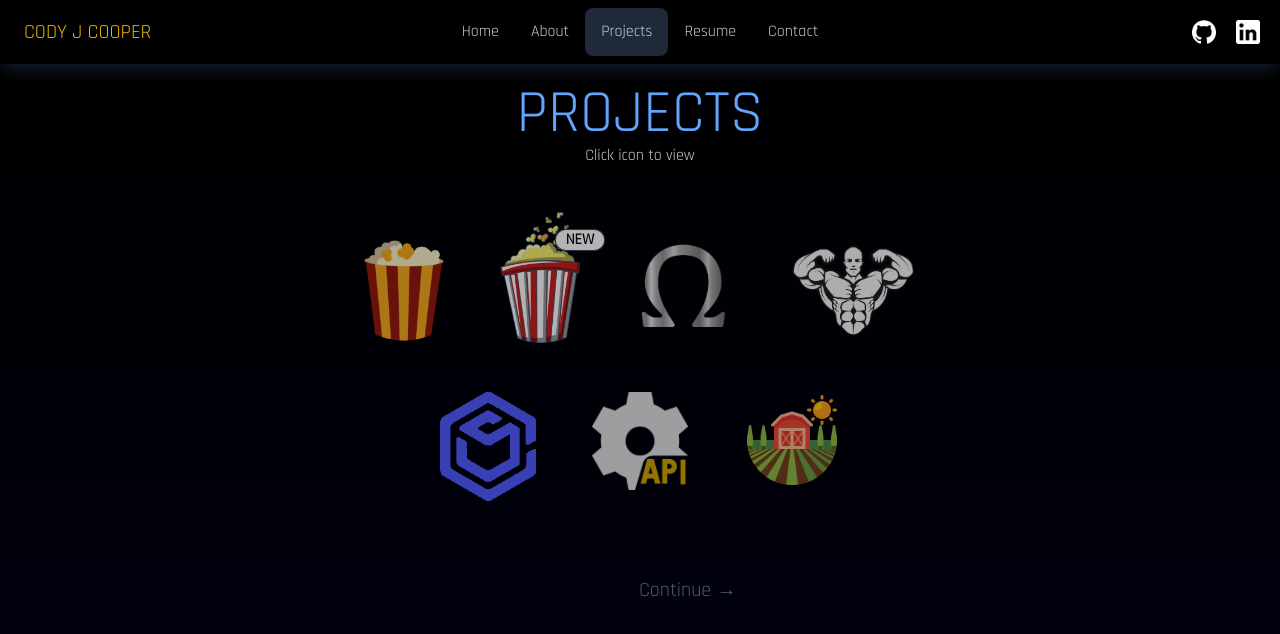
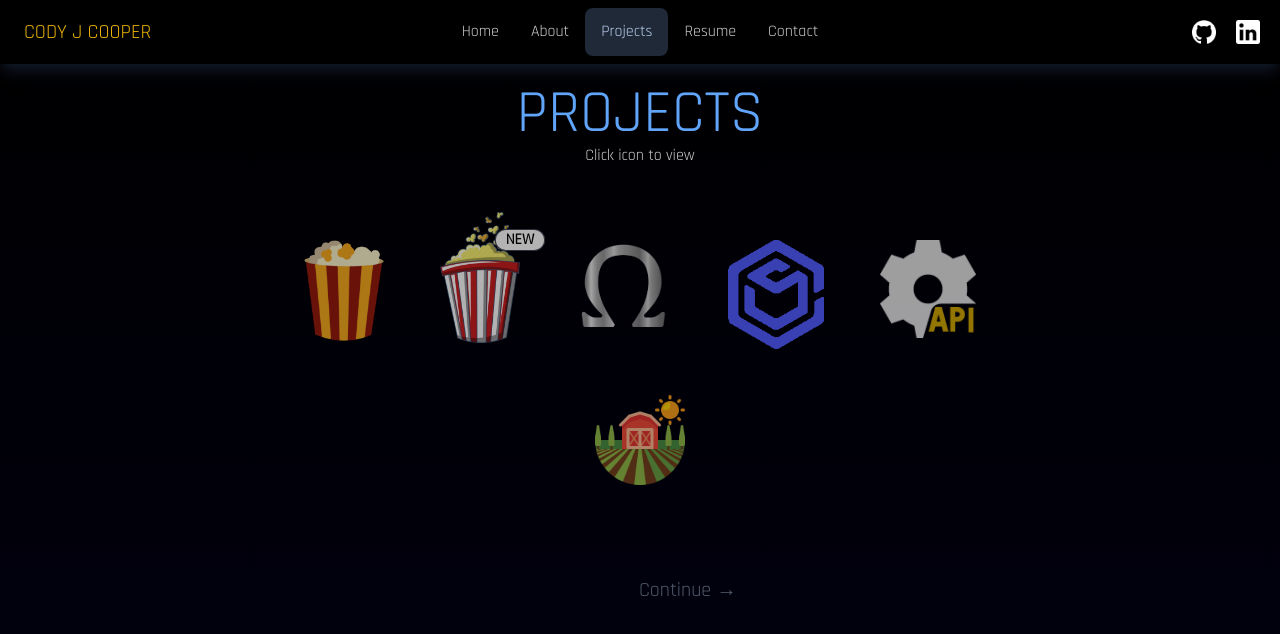
Before and after one commit to Ccooper9893/PortfolioV3, a React (Create React App) app: page / in a window 1280 px wide. Both pictures are taken after a click on the button "Projects". Shown: the top 634 px of the page. Built offline with nearby package versions, Linux system fonts and the light colour scheme.

Commit message:
Removed gitfit project because of bug issues

```diff
--- a/src/components/pages/Projects.js
+++ b/src/components/pages/Projects.js
@@ -63,21 +63,21 @@ export default function Skills({ handlePageChange }) {
       modalId: "omegaBlogsModal",
       delay: 1.4,
     },
-    {
-      title: "GetFit",
-      summary:
-        "GetFit is a website devoted to assisting users to become physically active and provides the necessary tools to aid users on their fitness journeys. GetFit is a collaborative project that is based off MVC (Model-View-Controller) paradigm and utilizes a wide array of softwares to store and manipulate user exercise data",
-      technology: 'Javascript, Handlebars, Bootstrap, MySQL, Express, Bcrypt, Node, Heroku Deployment, Git',
-      logoImg: getFitLogo,
-      logoWidth: "w-32",
-      screenshot: getFitPic,
-      logoAlt: "GetFit logo",
-      screenshotAlt: "GetFit website",
-      githubLink: "https://github.com/Jelenarog/Workout-planner",
-      websiteLink: "https://getfit-fitness-tracker.herokuapp.com/",
-      modalId: "getFitModal",
-      delay: 1.6,
-    },
+    // {
+    //   title: "GetFit",
+    //   summary:
+    //     "GetFit is a website devoted to assisting users to become physically active and provides the necessary tools to aid users on their fitness journeys. GetFit is a collaborative project that is based off MVC (Model-View-Controller) paradigm and utilizes a wide array of softwares to store and manipulate user exercise data",
+    //   technology: 'Javascript, Handlebars, Bootstrap, MySQL, Express, Bcrypt, Node, Heroku Deployment, Git',
+    //   logoImg: getFitLogo,
+    //   logoWidth: "w-32",
+    //   screenshot: getFitPic,
+    //   logoAlt: "GetFit logo",
+    //   screenshotAlt: "GetFit website",
+    //   githubLink: "https://github.com/Jelenarog/Workout-planner",
+    //   websiteLink: "https://getfit-fitness-tracker.herokuapp.com/",
+    //   modalId: "getFitModal",
+    //   delay: 1.6,
+    // },
     {
       title: "J.A.T.E",
       summary:
```
